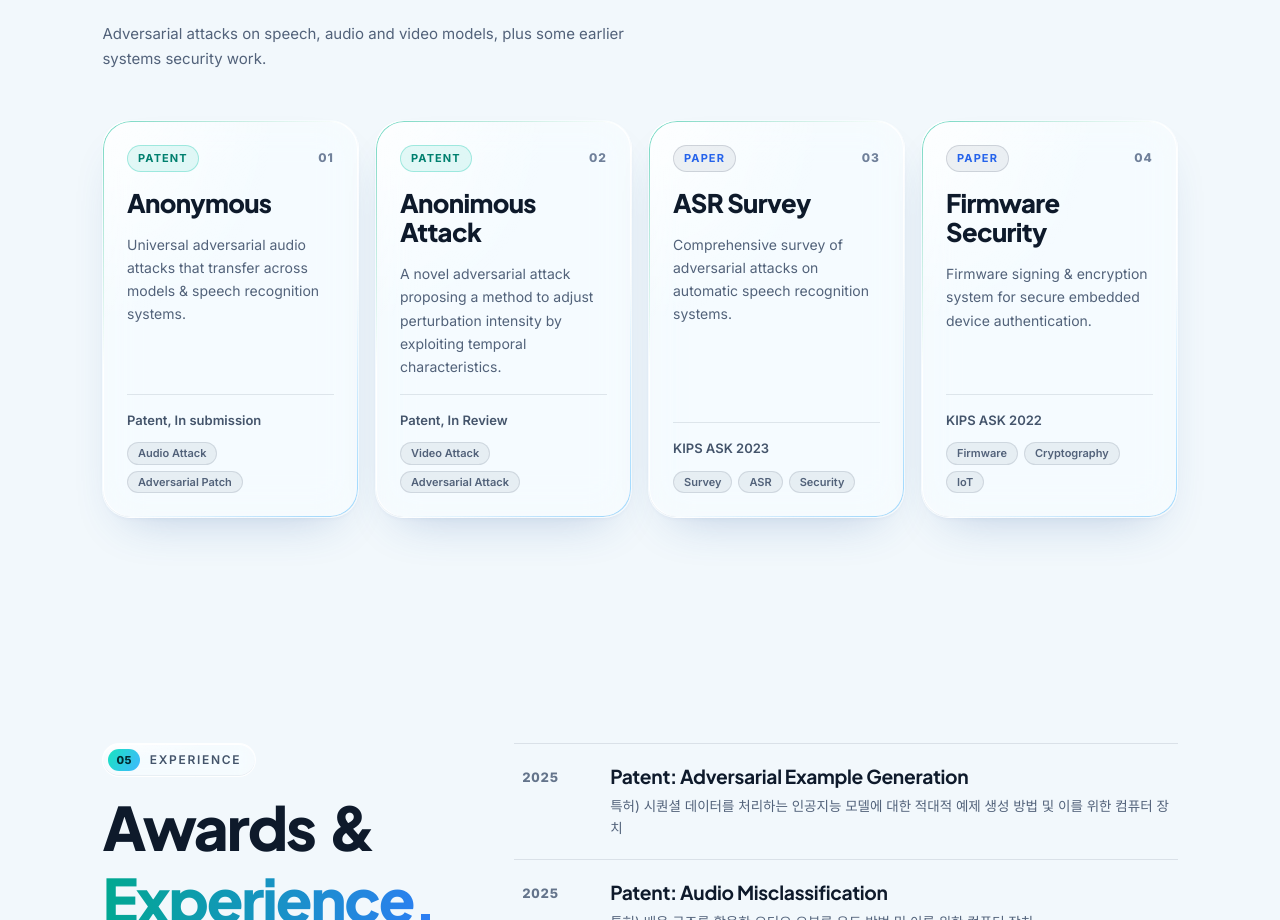
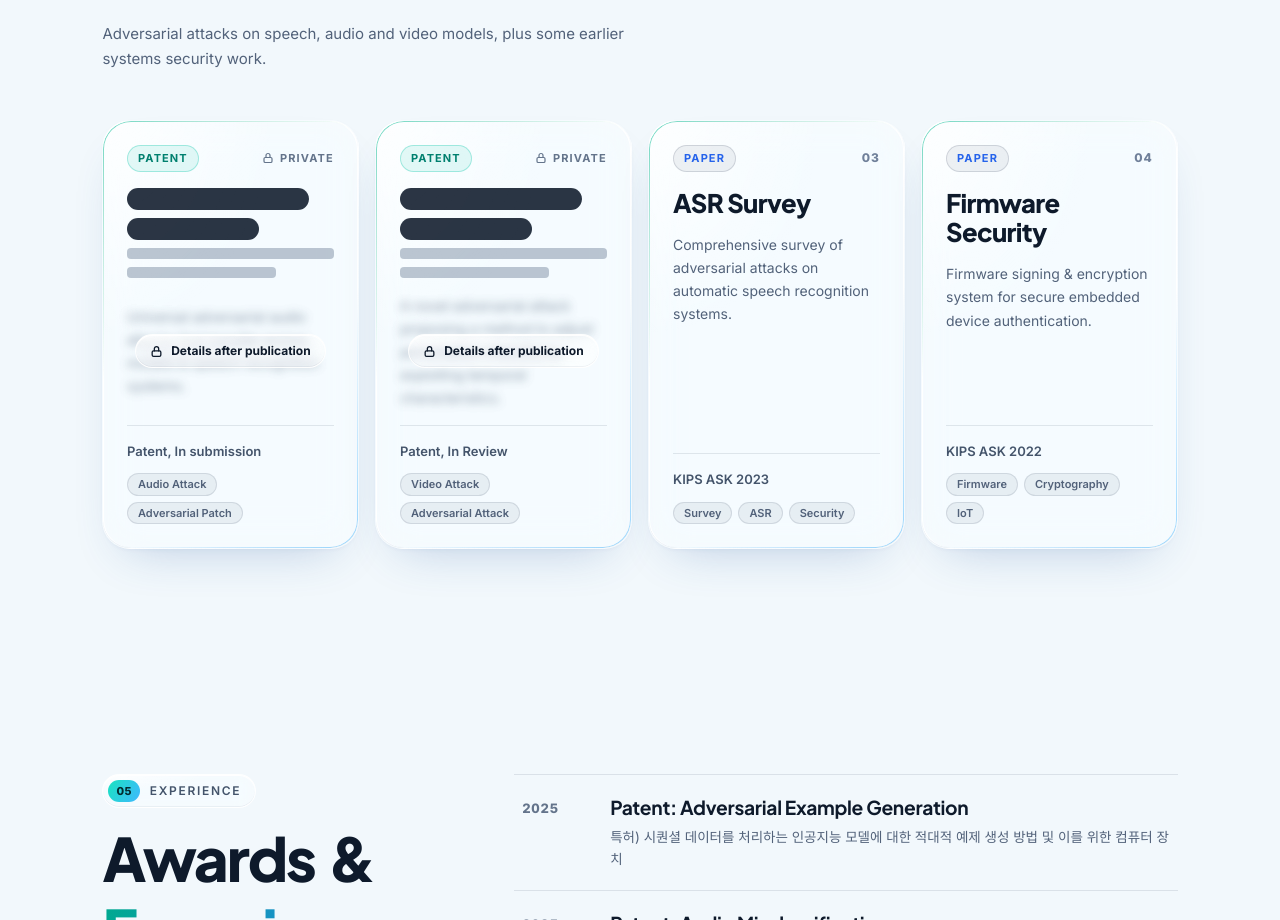
Before and after one commit to nahyun27/nahyun-portfolio, a Next.js app: page / in a window 1280 px wide. Shown: the part 5280-6200 px from the top of the page. Built offline with nearby package versions, Linux system fonts and the light colour scheme; a web font is replaced by a local one.

Commit message:
feat: research cards for the two papers under review stay anonymous until publication

```diff
--- a/src/components/sections/ResearchSection.tsx
+++ b/src/components/sections/ResearchSection.tsx
@@ -3,18 +3,20 @@
 import { motion } from "framer-motion";
 import SectionHeader from "@/components/SectionHeader";
 
-const PAPERS = [
+const PAPERS: Paper[] = [
   {
     id: "01",
-    title: "Anonymous",
+    // title withheld until publication: kept out of the source, not just hidden
+    title: "Audio paper",
+    locked: true,
     subtitle: "Universal adversarial audio attacks that transfer across models & speech recognition systems.",
     venue: "Patent, In submission",
     tags: ["Audio Attack", "Adversarial Patch"],
   },
   {
     id: "02",
-    title: "Anonimous Attack",
-    // subtitle: "Dynamic Perturbation Intensity Attack — a frequency-domain adversarial audio attack.",
+    title: "Video paper",
+    locked: true,
     subtitle: "A novel adversarial attack proposing a method to adjust perturbation intensity by exploiting temporal characteristics.",
     venue: "Patent, In Review",
     tags: ["Video Attack", "Adversarial Attack"],
@@ -35,7 +37,16 @@ const PAPERS = [
   },
 ];
 
+type Paper = { id: string; title: string; locked?: boolean; subtitle: string; venue: string; tags: string[] };
+
 const isPatent = (venue: string) => venue.startsWith("Patent");
+
+const Lock = ({ size = 12 }: { size?: number }) => (
+  <svg width={size} height={size} viewBox="0 0 24 24" fill="none" stroke="currentColor" strokeWidth="2.4" strokeLinecap="round" strokeLinejoin="round" aria-hidden>
+    <rect x="4" y="11" width="16" height="10" rx="2.5" />
+    <path d="M8 11V7a4 4 0 0 1 8 0v4" />
+  </svg>
+);
 
 export default function ResearchSection() {
   return (
@@ -73,13 +84,51 @@ export default function ResearchSection() {
                 >
                   {isPatent(p.venue) ? "Patent" : "Paper"}
                 </span>
-                <span style={{ fontFamily: "var(--font-body)", fontSize: 12, fontWeight: 800, letterSpacing: "0.08em", color: "var(--t5)" }}>{p.id}</span>
+                {p.locked ? (
+                  <span className="inline-flex items-center gap-1.5 text-[11px] font-bold uppercase" title="Under review, details after publication"
+                    style={{ fontFamily: "var(--font-body)", letterSpacing: "0.1em", color: "var(--t4)" }}>
+                    <Lock size={12} />
+                    Private
+                  </span>
+                ) : (
+                  <span style={{ fontFamily: "var(--font-body)", fontSize: 12, fontWeight: 800, letterSpacing: "0.08em", color: "var(--t5)" }}>{p.id}</span>
+                )}
               </div>
 
-              <h3 style={{ fontFamily: "var(--font-display)", fontWeight: 800, fontSize: "var(--fs-h3)", letterSpacing: "-0.025em", lineHeight: 1.15, color: "var(--text)" }}>
-                {p.title}
-              </h3>
-              <p className="flex-1" style={{ fontFamily: "var(--font-body)", fontSize: 14, lineHeight: 1.65, color: "var(--t3)" }}>{p.subtitle}</p>
+              {p.locked ? (
+                // redaction bars stand in for the withheld title
+                <div>
+                  <h3 className="sr-only">{p.title}, title withheld until publication</h3>
+                  <div aria-hidden className="flex flex-col gap-2">
+                    {["88%", "64%"].map((w) => (
+                      <span key={w} className="block h-[22px] rounded-md" style={{ width: w, background: "var(--text)", opacity: 0.88 }} />
+                    ))}
+                    {["100%", "72%"].map((w) => (
+                      <span key={w} className="block h-[11px] rounded" style={{ width: w, background: "var(--t5)", opacity: 0.45 }} />
+                    ))}
+                  </div>
+                </div>
+              ) : (
+                <h3 style={{ fontFamily: "var(--font-display)", fontWeight: 800, fontSize: "var(--fs-h3)", letterSpacing: "-0.025em", lineHeight: 1.15, color: "var(--text)" }}>
+                  {p.title}
+                </h3>
+              )}
+
+              {p.locked ? (
+                // under review: the summary stays sealed until publication
+                <div className="relative flex-1 grid place-items-center min-h-[84px]">
+                  <p aria-hidden className="select-none" style={{ fontFamily: "var(--font-body)", fontSize: 14, lineHeight: 1.65, color: "var(--t3)", filter: "blur(5px)", opacity: 0.7 }}>
+                    {p.subtitle}
+                  </p>
+                  <span className="glass-chip absolute inline-flex items-center gap-2 px-3.5 py-2 rounded-full text-xs font-bold"
+                    style={{ fontFamily: "var(--font-body)", color: "var(--text)" }}>
+                    <Lock size={13} />
+                    Details after publication
+                  </span>
+                </div>
+              ) : (
+                <p className="flex-1" style={{ fontFamily: "var(--font-body)", fontSize: 14, lineHeight: 1.65, color: "var(--t3)" }}>{p.subtitle}</p>
+              )}
 
               <div className="flex flex-col gap-3 pt-4" style={{ borderTop: "1px solid var(--w70)" }}>
                 <span style={{ fontFamily: "var(--font-body)", fontSize: 13, fontWeight: 600, color: "var(--t2)" }}>{p.venue}</span>
```
